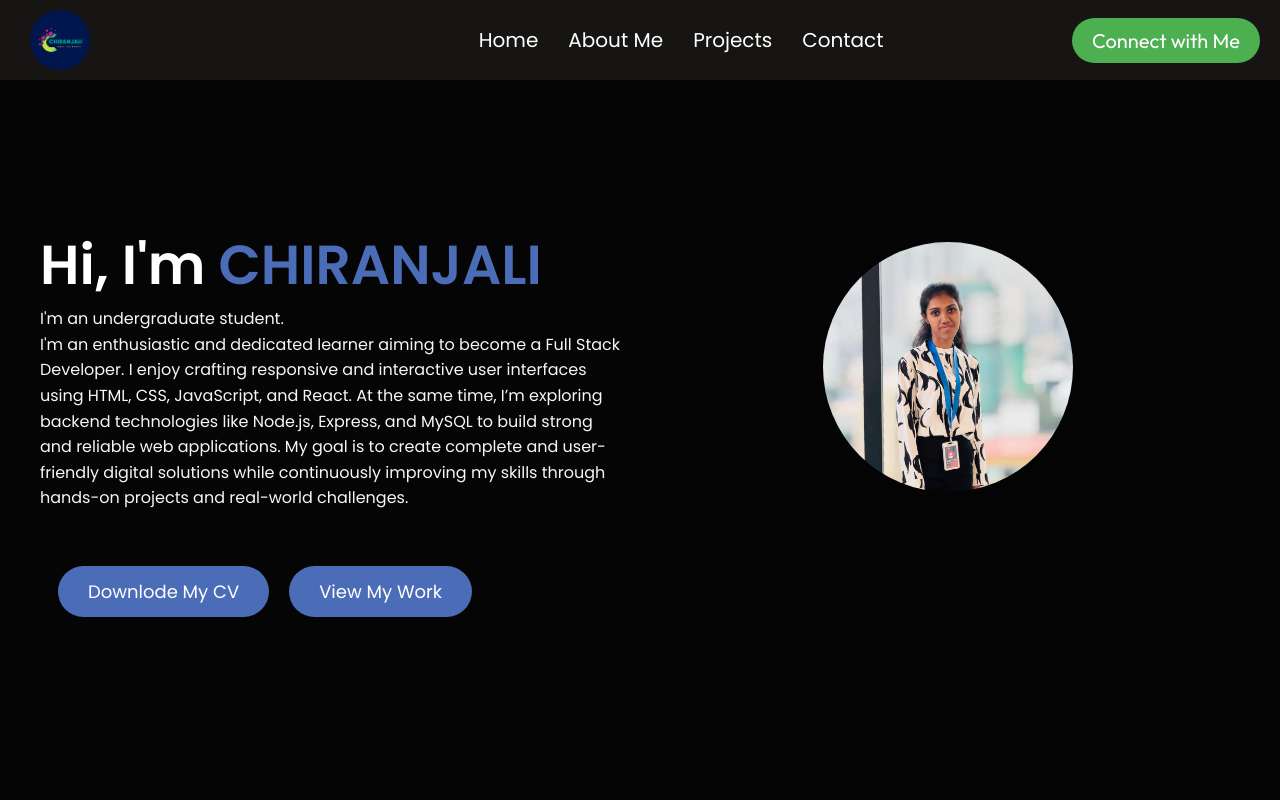
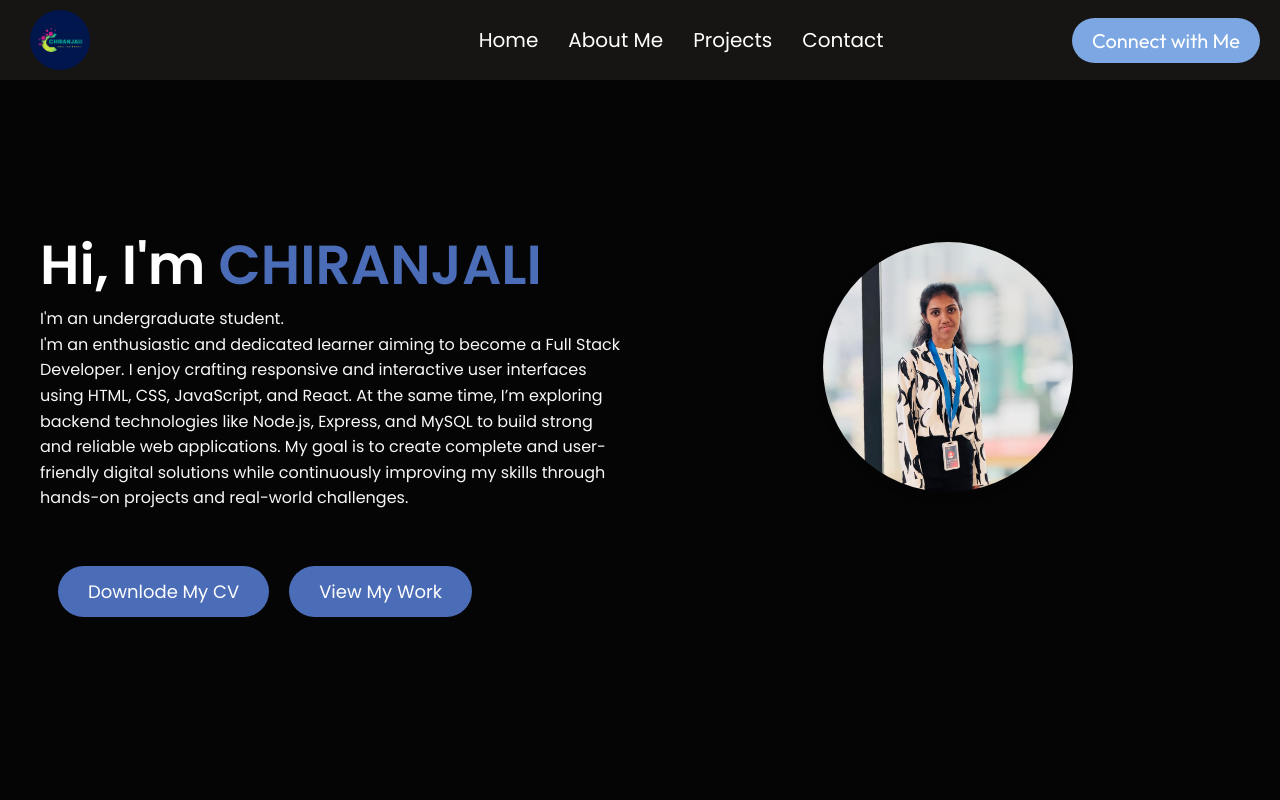
Before and after one commit to chiranjali23/Portfolio, a React (Create React App) app: page / in a window 1280 px wide. Shown: the top 800 px of the page. Built offline with nearby package versions, Linux system fonts and the light colour scheme.

Commit message:
change icon again

```diff
--- a/src/Components/Navbar/Navbar.css
+++ b/src/Components/Navbar/Navbar.css
@@ -40,7 +40,7 @@
   .new-connect{
     margin-right: 50px;
     padding: 10px 20px;
-    background-color: #4CAF50;
+    background-color: #7ca7e3;
     color: white;
     border: none;
     border-radius: 50px;
```
